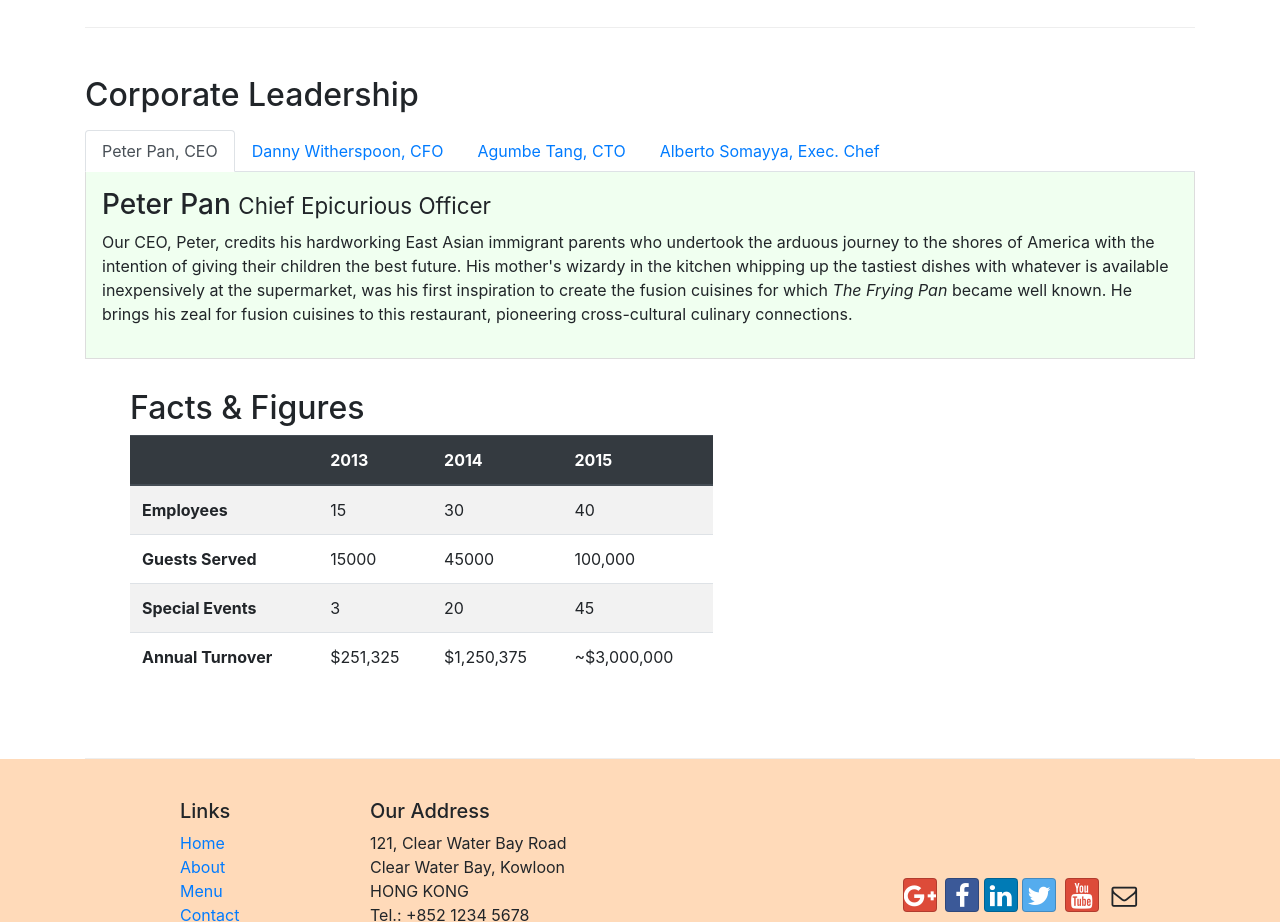
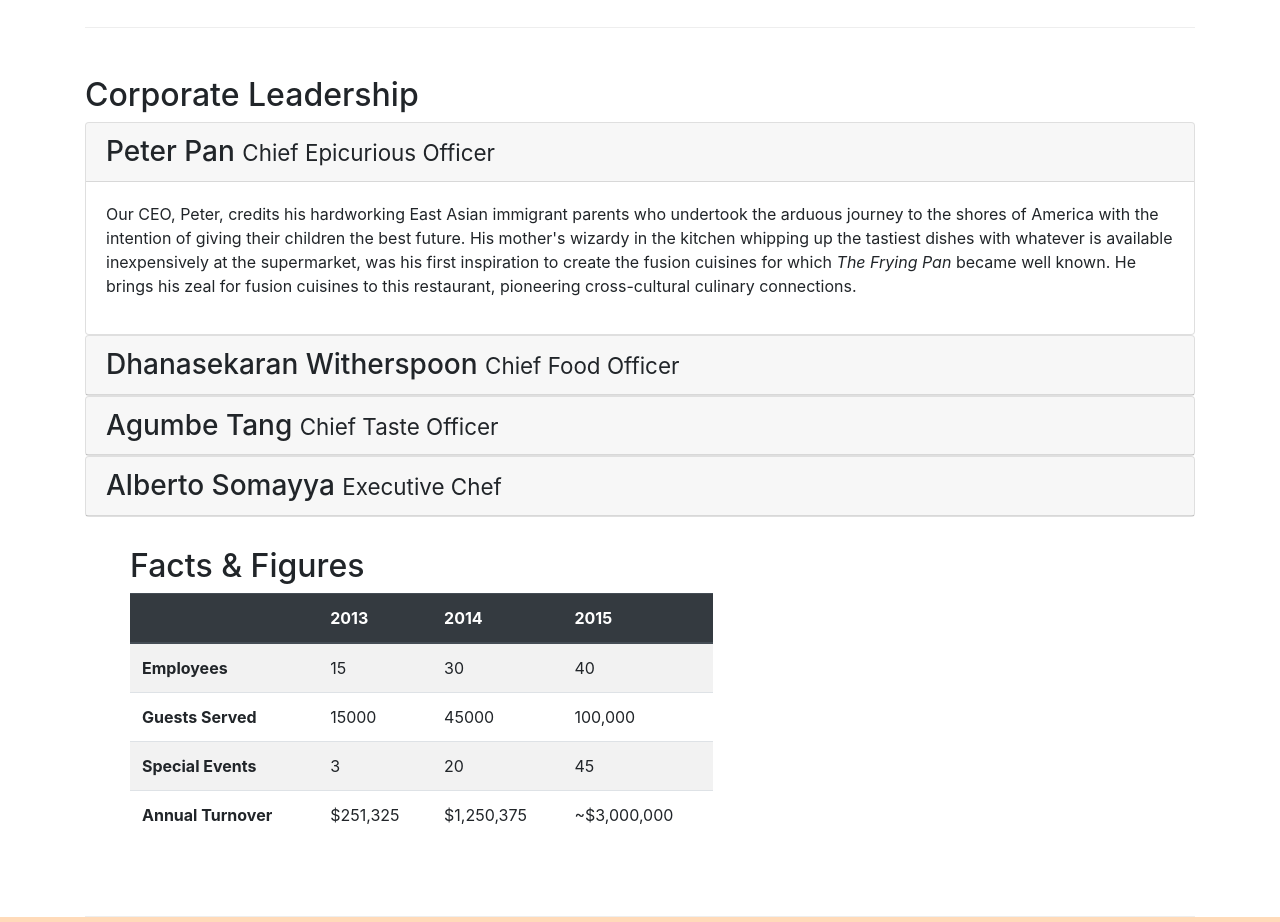
Before and after one commit to sakshampuri/cbootstrp, a website: page Bootstrap4/conFusion/aboutus.html in a window 1280 px wide. Shown: the part 922-1844 px from the top of the page. Drawn offline with nearby package versions, Linux system fonts and the light colour scheme.

Commit message:
accordion

```diff
--- a/Bootstrap4/conFusion/aboutus.html
+++ b/Bootstrap4/conFusion/aboutus.html
@@ -157,7 +157,7 @@
                 <h2>Corporate Leadership</h2>
 
                 <!--NAVIGATION TABS-->
-                <ul class="nav nav-tabs mt-3">
+                <!-- <ul class="nav nav-tabs mt-3">
                     <li class="nav-item">
                       <a class="nav-link active" href="#peter"
                         role="tab" data-toggle="tab">Peter Pan, CEO</a>
@@ -174,37 +174,69 @@
                       <a class="nav-link" href="#alberto" role="tab"
                         data-toggle="tab">Alberto Somayya, Exec. Chef</a>
                     </li>
-                </ul>
+                </ul> -->
 
                 <!--CONTENT OF TABS-->
-                <div class="tab-content p-3">
+                <div id="accordion">
 
-                    <div role="tabpanel" class="tab-pane fade show active" id="peter">
-
-                        <h3>Peter Pan <small>Chief Epicurious Officer</small></h3>
-                        <p class="d-none d-sm-block">Our CEO, Peter, credits his hardworking East Asian immigrant parents who undertook the arduous journey to the shores of America with the intention of giving their children the best future. His mother's wizardy in the kitchen whipping up the tastiest dishes with whatever is available inexpensively at the supermarket, was his first inspiration to create the fusion cuisines for which <em>The Frying Pan</em> became well known. He brings his zeal for fusion cuisines to this restaurant, pioneering cross-cultural culinary connections.</p>
-
+                    <div class="card">
+                        <div class="card-header" role="tab" id="peterhead">
+                        <h3 class="mb-0">
+                            <a data-toggle="collapse" data-target="#peter">
+                            Peter Pan <small>Chief Epicurious Officer</small>
+                            </a>
+                        </h3>
+                        </div>
+                        <div class="collapse show" id="peter" data-parent="#accordion">
+                            <div class="card-body">
+                                <p class="d-none d-sm-block">Our CEO, Peter, credits his hardworking East Asian immigrant parents who undertook the arduous journey to the shores of America with the intention of giving their children the best future. His mother's wizardy in the kitchen whipping up the tastiest dishes with whatever is available inexpensively at the supermarket, was his first inspiration to create the fusion cuisines for which <em>The Frying Pan</em> became well known. He brings his zeal for fusion cuisines to this restaurant, pioneering cross-cultural culinary connections.</p>
+                            </div>
+                        </div>
                     </div>
 
-                    <div role="tabpanel" class="tab-pane fade" id="danny">
-
-                        <h3>Dhanasekaran Witherspoon <small>Chief Food Officer</small></h3>
-                        <p class="d-none d-sm-block">Our CFO, Danny, as he is affectionately referred to by his colleagues, comes from a long established family tradition in farming and produce. His experiences growing up on a farm in the Australian outback gave him great appreciation for varieties of food sources. As he puts it in his own words, <em>Everything that runs, wins, and everything that stays, pays!</em></p>
-
+                    <div class="card">
+                        <div class="card-header" role="tab" id="dannyhead">
+                        <h3 class="mb-0">
+                            <a class="collapsed" data-toggle="collapse" data-target="#danny">
+                            Dhanasekaran Witherspoon <small>Chief Food Officer</small>
+                            </a>
+                        </h3>
+                        </div>
+                        <div class="collapse" id="danny" data-parent="#accordion">
+                            <div class="card-body">
+                                <p class="d-none d-sm-block">Our CFO, Danny, as he is affectionately referred to by his colleagues, comes from a long established family tradition in farming and produce. His experiences growing up on a farm in the Australian outback gave him great appreciation for varieties of food sources. As he puts it in his own words, <em>Everything that runs, wins, and everything that stays, pays!</em></p>
+                            </div>
+                        </div>
                     </div>
 
-                    <div role="tabpanel" class="tab-pane fade" id="agumbe">
-
-                        <h3>Agumbe Tang <small>Chief Taste Officer</small></h3>
-                        <p class="d-none d-sm-block">Blessed with the most discerning gustatory sense, Agumbe, our CTO, personally ensures that every dish that we serve meets his exacting tastes. Our chefs dread the tongue lashing that ensues if their dish does not meet his exacting standards. He lives by his motto, <em>You click only if you survive my lick.</em></p>
-
+                    <div class="card">
+                        <div class="card-header" role="tab" id="agumbehead">
+                        <h3 class="mb-0">
+                            <a class="collapsed" data-toggle="collapse" data-target="#agumbe">
+                            Agumbe Tang <small>Chief Taste Officer</small>
+                            </a>
+                        </h3>
+                        </div>
+                        <div class="collapse" id="agumbe" data-parent="#accordion">
+                            <div class="card-body">
+                                <p class="d-none d-sm-block">Blessed with the most discerning gustatory sense, Agumbe, our CTO, personally ensures that every dish that we serve meets his exacting tastes. Our chefs dread the tongue lashing that ensues if their dish does not meet his exacting standards. He lives by his motto, <em>You click only if you survive my lick.</em></p>
+                            </div>
+                        </div>
                     </div>
 
-                    <div role="tabpanel" class="tab-pane fade" id="alberto">
-
-                        <h3>Alberto Somayya <small>Executive Chef</small></h3>
-                        <p class="d-none d-sm-block">Award winning three-star Michelin chef with wide International experience having worked closely with whos-who in the culinary world, he specializes in creating mouthwatering Indo-Italian fusion experiences. He says, <em>Put together the cuisines from the two craziest cultures, and you get a winning hit! Amma Mia!</em></p>
-
+                    <div class="card">
+                            <div class="card-header" role="tab" id="albertohead">
+                            <h3 class="mb-0">
+                                <a class="collapsed" data-toggle="collapse" data-target="#alberto">
+                                Alberto Somayya <small>Executive Chef</small>
+                                </a>
+                            </h3>
+                        </div>
+                        <div class="collapse" id="alberto" data-parent="#accordion">
+                            <div class="card-body">
+                                <p class="d-none d-sm-block">Award winning three-star Michelin chef with wide International experience having worked closely with whos-who in the culinary world, he specializes in creating mouthwatering Indo-Italian fusion experiences. He says, <em>Put together the cuisines from the two craziest cultures, and you get a winning hit! Amma Mia!</em></p>
+                            </div>
+                        </div>
                     </div>
 
                 </div>
--- a/Bootstrap4/conFusion/css/style.css
+++ b/Bootstrap4/conFusion/css/style.css
@@ -22,10 +22,7 @@
     border-left: 1px solid #ddd;
     border-right: 1px solid #ddd;
     border-bottom: 1px solid #ddd;
-    background-color: honeydew;
 }
-
-
 
 .footer {
     margin: 0px;
```
